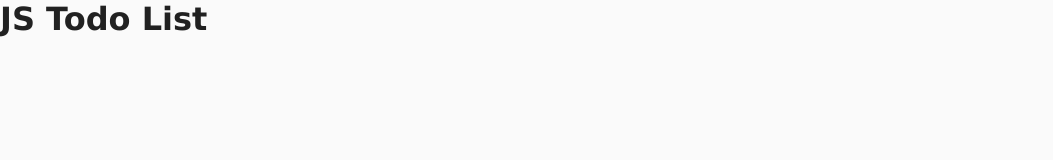
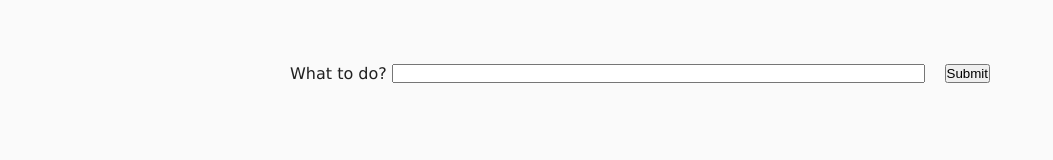
Before and after one commit to algorodev/js-todo-app, a plain HTML site: page index.html in a window 1280 px wide. Shown: the whole page, without its empty margins (0-1053 px from the left). Drawn offline with Linux system fonts and the light colour scheme.

Commit message:
feat: todo form and list structure

```diff
--- a/index.html
+++ b/index.html
@@ -8,7 +8,20 @@
 	<title>JS Todo List</title>
 </head>
 <body>
-	<h1>JS Todo List</h1>
+	<main class="container">
+		<section class="box">
+			<form id="todo-form" class="form">
+				<label class="form-control">
+					What to do?
+					<input type="text">
+				</label>
+				<button class="form-button">Submit</button>
+			</form>
+		</section>
+		<section class="box">
+			<ul id="todo-list"></ul>
+		</section>
+	</main>
 	<script src="/src/index.js"></script>
 </body>
 </html>
--- a/src/index.css
+++ b/src/index.css
@@ -9,3 +9,38 @@ body {
 	color: #212121;
 	font-family: 'Verdana', sans-serif;
 }
+
+.container {
+	width: 100vw;
+	height: 100vh;
+	padding: 4rem;
+	margin: auto;
+
+	@media (width <= 700px) {
+		padding: 2rem;
+	}
+}
+
+.box {
+	max-width: 700px;
+	margin: 0 auto 48px;
+
+	@media (width <= 700px) {
+		margin-bottom: 38px;
+	}
+}
+
+.form {
+	display: flex;
+	gap: 20px;
+
+	.form-control {
+		display: flex;
+		gap: 5px;
+		flex: 1;
+
+		input {
+			flex: 1;
+		}
+	}
+}
```
